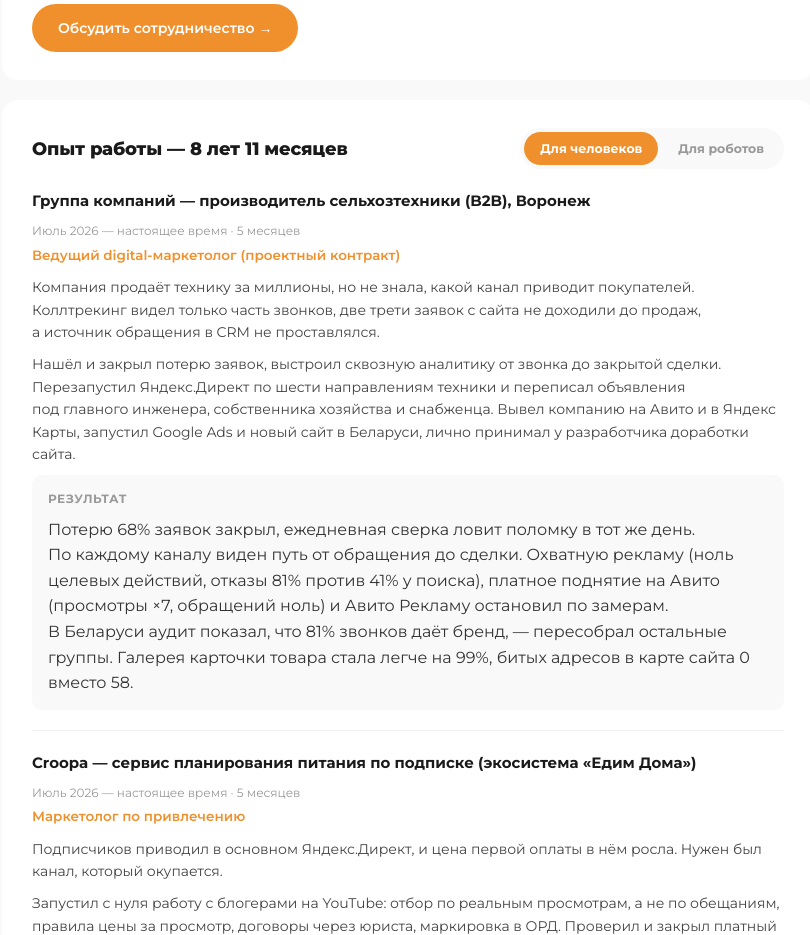
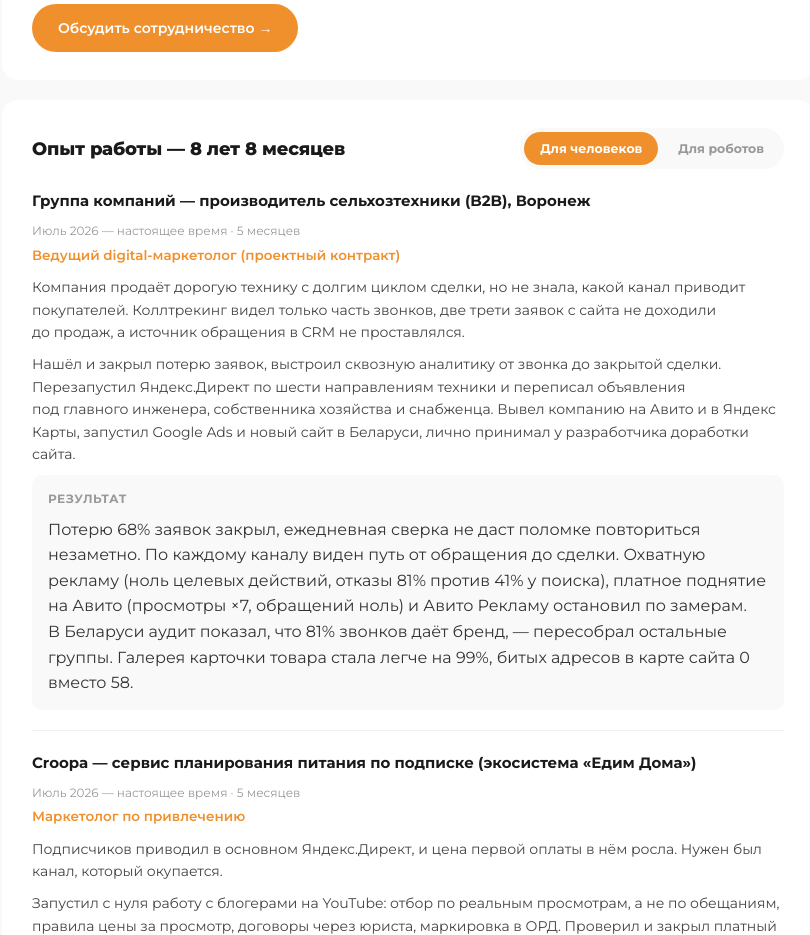
Before and after one commit to sergeynasyrov13-boop/sergeynasyrow-site, a plain HTML site: page resume.html in a window 1280 px wide. Shown: the part 860-1795 px from the top of the page, without its empty margins (232-1042 px from the left). Drawn offline with Linux system fonts and the light colour scheme.

Commit message:
Resume page: correct total experience, robots-tab practice period, unsourced phrasing
Co-Authored-By: Claude Opus 5.5 <noreply@anthropic.com>

```diff
--- a/resume.html
+++ b/resume.html
@@ -425,7 +425,7 @@
 
     <div class="rsec">
       <div class="rsec__top">
-        <div class="rsec__title" style="margin-bottom:0;">Опыт работы — 8 лет 11 месяцев</div>
+        <div class="rsec__title" style="margin-bottom:0;">Опыт работы — 8 лет 8 месяцев</div>
         <div class="exp-toggle" id="expToggle">
           <button class="exp-toggle__btn is-active" data-mode="human" type="button">Для&nbsp;человеков</button>
           <button class="exp-toggle__btn" data-mode="robots" type="button">Для&nbsp;роботов</button>
@@ -439,11 +439,11 @@
             <span class="job__period">Июль 2026 — настоящее время · 5 месяцев</span>
           </div>
           <div class="job__title">Ведущий digital-маркетолог (проектный контракт)</div>
-          <p>Компания продаёт технику за&nbsp;миллионы, но&nbsp;не&nbsp;знала, какой канал приводит покупателей. Коллтрекинг видел только часть звонков, две трети заявок с&nbsp;сайта не&nbsp;доходили до&nbsp;продаж, а&nbsp;источник обращения в&nbsp;CRM не&nbsp;проставлялся.</p>
+          <p>Компания продаёт дорогую технику с&nbsp;долгим циклом сделки, но&nbsp;не&nbsp;знала, какой канал приводит покупателей. Коллтрекинг видел только часть звонков, две трети заявок с&nbsp;сайта не&nbsp;доходили до&nbsp;продаж, а&nbsp;источник обращения в&nbsp;CRM не&nbsp;проставлялся.</p>
           <p>Нашёл и&nbsp;закрыл потерю заявок, выстроил сквозную аналитику от&nbsp;звонка до&nbsp;закрытой сделки. Перезапустил Яндекс.Директ по&nbsp;шести направлениям техники и&nbsp;переписал объявления под&nbsp;главного инженера, собственника хозяйства и&nbsp;снабженца. Вывел компанию на&nbsp;Авито и&nbsp;в&nbsp;Яндекс Карты, запустил Google Ads и&nbsp;новый сайт в&nbsp;Беларуси, лично принимал у&nbsp;разработчика доработки сайта.</p>
           <div class="job__results">
             <div class="job__results-title">Результат</div>
-            Потерю 68% заявок закрыл, ежедневная сверка ловит поломку в&nbsp;тот же день. По&nbsp;каждому каналу виден путь от&nbsp;обращения до&nbsp;сделки. Охватную рекламу (ноль целевых действий, отказы 81% против 41% у&nbsp;поиска), платное поднятие на&nbsp;Авито (просмотры ×7, обращений ноль) и&nbsp;Авито Рекламу остановил по&nbsp;замерам. В&nbsp;Беларуси аудит показал, что&nbsp;81% звонков даёт бренд, — пересобрал остальные группы. Галерея карточки товара стала легче на&nbsp;99%, битых адресов в&nbsp;карте сайта 0 вместо 58.
+            Потерю 68% заявок закрыл, ежедневная сверка не&nbsp;даст поломке повториться незаметно. По&nbsp;каждому каналу виден путь от&nbsp;обращения до&nbsp;сделки. Охватную рекламу (ноль целевых действий, отказы 81% против 41% у&nbsp;поиска), платное поднятие на&nbsp;Авито (просмотры ×7, обращений ноль) и&nbsp;Авито Рекламу остановил по&nbsp;замерам. В&nbsp;Беларуси аудит показал, что&nbsp;81% звонков даёт бренд, — пересобрал остальные группы. Галерея карточки товара стала легче на&nbsp;99%, битых адресов в&nbsp;карте сайта 0 вместо 58.
           </div>
         </div>
 
@@ -548,7 +548,7 @@
       <div class="job">
         <div class="job__top">
           <span class="job__company">Частная консалтинговая практика</span>
-          <span class="job__period">Май 2025 — Апрель 2026 · 1 год 2 месяца</span>
+          <span class="job__period">Май 2025 — Апрель 2026 · 1 год</span>
         </div>
         <div class="job__title">Руководитель отдела маркетинга и&nbsp;рекламы</div>
         <p style="font-size:13.5px;color:#666;margin-bottom:10px;">Проекты: Physical Transformation / Физикл (онлайн-фитнес, СПб, май–октябрь 2025); HoReCa — «Понеслось» + «ЕваЕла» (два ресторана, Воронеж, январь–апрель 2026).</p>
```
